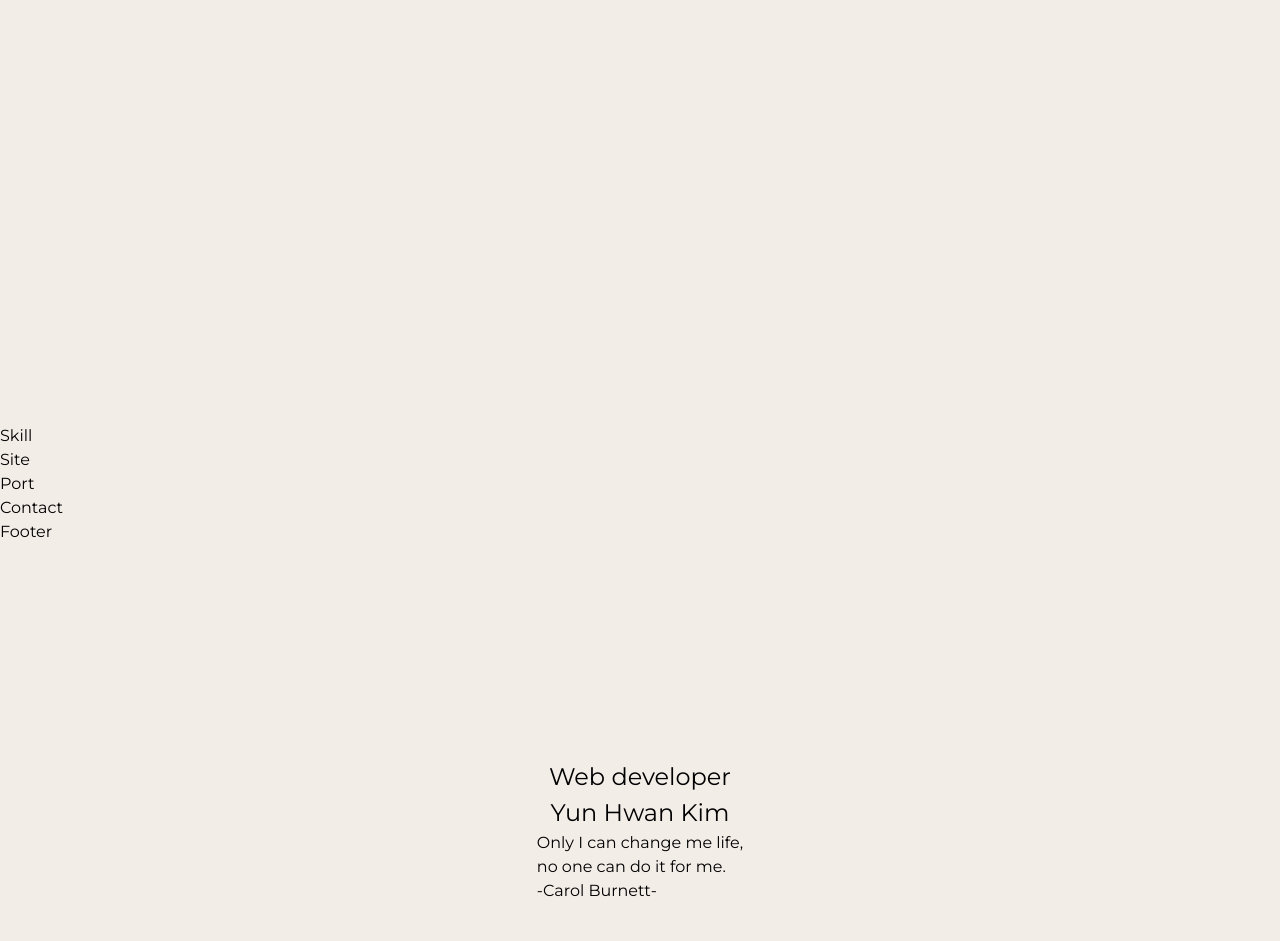
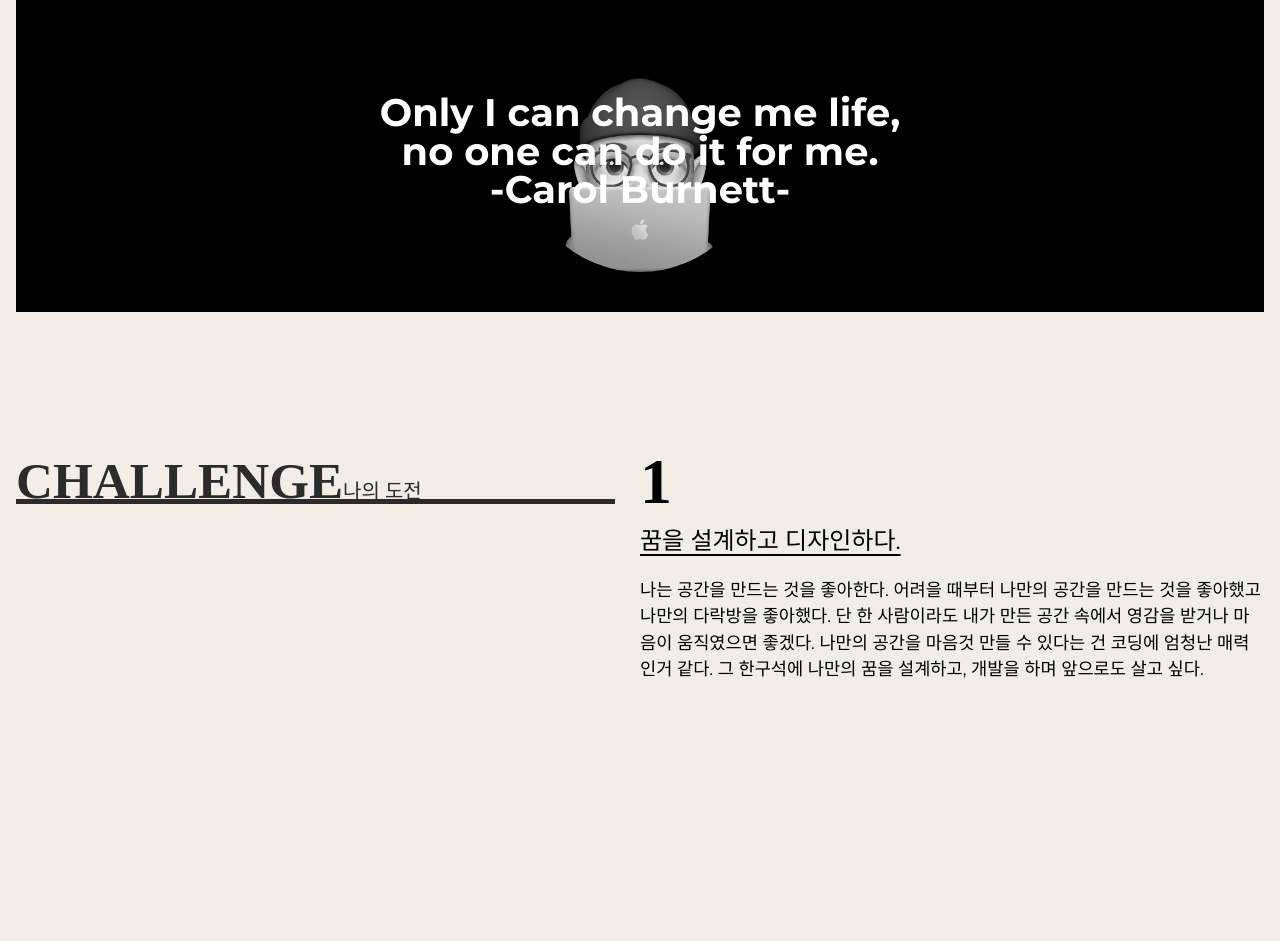
Before and after one commit to Hwan-96/port2024, a React (Create React App) app: page / in a window 1280 px wide. Shown: the part 400-1341 px from the top of the page. Built offline with nearby package versions, Linux system fonts and the light colour scheme; a small style sheet from the web is missing; a web font is replaced by a local one.

Commit message:
update 240313

```diff
--- a/src/assets/scss/section/_intro.scss
+++ b/src/assets/scss/section/_intro.scss
@@ -1,18 +1,69 @@
-#intro {
+#intro{
   height: 100vh;
 }
-
-.intro-inner {
+.intro-inner{
   width: 100%;
   height: 100%;
   display: flex;
-  align-items: center;
+  align-items: flex-start;
   justify-content: center;
   flex-direction: column;
   padding: 16px;
-}
 
-#canvas{
-  width: 100%;
-  height: 100%;
-}
+  .intro-title{
+    font-size: 10vw;
+    line-height: 1;
+    font-weight: 700;
+    white-space: nowrap;
+    text-indent: -.5vw;
+    letter-spacing: -.3vw;
+    span{
+      display: block;
+    }
+  }
+  .intro-text{
+    width: 100%;
+    height: 40vh;
+    background-color: var(--black);
+    color: var(--white);
+    display: flex;
+    align-items: center;
+    justify-content: center;
+    flex-direction: column;
+    position: relative;
+    cursor: pointer;
+
+    .text{
+      font-size: 3vw;
+      line-height: 1;
+      font-weight: 700;
+      text-align: center;
+      position: relative;
+      z-index: 100;
+      transition: all .35s;
+
+      @media (max-width: 800px) {
+        font-size: 24px;
+      }
+    }
+    .img{
+      position: absolute;
+      top: 50%;
+      left: 50%;
+      transform: translate(-50%,-50%);
+      width: 30vh;
+      height: 30vh;
+      border-radius: 50%;
+      overflow: hidden;
+      transition: all .3s;
+      filter: grayscale(100%);
+
+      @media (max-width: 320px) {
+        width: 20vh;
+        height: 20vh;
+      }
+    }
+    &:hover .text{opacity: 0;}
+    &:hover .img{filter: grayscale(0);}
+  }
+}// .intro-inner
--- a/src/assets/scss/section/_skill.scss
+++ b/src/assets/scss/section/_skill.scss
@@ -0,0 +1,68 @@
+.skill-inner{
+  padding: 16px;
+  display: flex;
+  justify-content: space-between;
+
+  @media (max-width: 800px) {
+    flex-direction: column;
+  }
+}
+
+.skill-title{
+  position: sticky;
+  top: 70px;
+  left: 0;
+  width: 48%;
+  height: 5vw;
+  font-size: 4vw;
+  font-weight: 800;
+  line-height: 1.6;
+  font-family: var(--mainKor-font);
+  text-transform: uppercase;
+  color: var(--black100);
+  border-bottom: .4vw solid var(--black100);
+
+  @media (max-width: 800px) {
+    width: 100%;
+    margin-bottom: 10vw;
+    font-size: 30px;
+    height: auto;
+    top: 68px;
+    background-color: var(--mainBg-color);
+  }
+
+  em{
+    font-size: 1.25rem;
+    font-weight: 400;
+    line-height: 2;
+  }
+}
+
+.skill-desc{
+  width: 50%;
+
+  @media (max-width: 800px) {
+    width: 100%;
+  }
+
+  span{
+    font-size: 5vw;
+    line-height: 1.3;
+    font-weight: 900;
+    font-family: var(--mainNum-font);
+
+    @media (max-width: 800px) {
+      font-size: 20vw;
+    }
+  }
+  h3{
+    font-size: 1.5rem;
+    text-decoration: underline;
+    text-underline-position: under;
+    margin-bottom: 1.1rem;
+  }
+  p{
+    margin-bottom: 30vh;
+    font-size: 1.1rem;
+  }
+}
--- a/src/components/Header.jsx
+++ b/src/components/Header.jsx
@@ -1,27 +1,6 @@
 import React, { useState } from "react";
 
-const headerNav = [
-	{
-		title: "intro",
-		url: "#intro",
-	},
-	{
-		title: "skill",
-		url: "#skill",
-	},
-	{
-		title: "site",
-		url: "#site",
-	},
-	{
-		title: "portfolio",
-		url: "#port",
-	},
-	{
-		title: "contact",
-		url: "#contact",
-	},
-];
+import { headerNav } from "../constants";
 
 const Header = () => {
 
--- a/src/components/Intro.jsx
+++ b/src/components/Intro.jsx
@@ -1,101 +1,25 @@
 import React from "react";
 
-// const canvas = document.getElementById('canvas');
-// 	const ctx = canvas.getContext('2d');
-// 	canvas.width = window.innerWidth;
-// 	canvas.height = window.innerHeight;
-
-// 	let spots = [];
-// 	let hue = 0;
-
-// 	const mouse = {
-// 		x: undefined,
-// 		y: undefined
-// 	}
-
-// 	canvas.addEventListener('mousemove',function(e){
-// 		mouse.x = e.x;
-// 		mouse.y = e.y;
-// 		for(let i = 0; i < 3; i++){
-// 			spots.push(new Particle());
-// 		}
-// 	});
-
-// 	class Particle{
-// 		constructor(){
-// 			this.x = mouse.x;
-// 			this.y = mouse.y;
-// 			this.size = Math.random() * 2 + 0.3;
-// 			this.speedX = Math.random() * 2 - 1;
-// 			this.speedY = Math.random() * 2 - 1;
-// 			this.color = 'hsl(' + hue + ', 100%, 50%)';
-// 		}
-// 		update(){
-// 			this.x += this.speedX;
-// 			this.y += this.speedY;
-// 			if(this.size > 0.1) this.size -= 0.01;
-// 		}
-// 		draw(){
-// 			ctx.fillStyle = this.color;
-// 			ctx.beginPath();
-// 			ctx.arc(this.x, this.y, this.size, 0, Math.PI * 2);
-// 			ctx.fill();
-// 		}
-// 	}
-
-// 	function handlerParticle(){
-// 		for (let i = 0; i < spots.length; i++){
-// 			spots[i].update();
-// 			spots[i].draw();
-// 			for(let j = i; j < spots.length; j++){
-// 				const dx = spots[i].x - spots[j].x;
-// 				const dy = spots[i].y - spots[j].y;
-// 				const distance = Math.sqrt(dx * dx + dy * dy);
-// 				if(distance < 90){
-// 					ctx.beginPath();
-// 					ctx.strokeStyle = spots[i].color;
-// 					ctx.lineWidth = spots[i].size / 10;
-// 					ctx.moveTo(spots[i].x, spots[i].y);
-// 					ctx.lineTo(spots[j].x, spots[j].y);
-// 					ctx.stroke();
-// 				}
-// 			}
-// 			if(spots[i].size <= 0.3){
-// 				spots.splice(i, 1); i--;
-// 			}
-// 		}
-// 	}
-
-// 	function animate(){
-// 		ctx.clearRect(0,0, canvas.width, canvas.height);
-// 		handlerParticle();
-// 		hue++;
-// 		requestAnimationFrame(animate);
-// 	}
-
-// 	window.addEventListener('resize',function(){
-// 		canvas.width = window.innerWidth;
-// 		canvas.height = window.innerHeight;
-// 	})
-
-// 	window.addEventListener('mouseout', function(){
-// 		mouse.x = undefined;
-// 		mouse.y = undefined;
-// 	})
-// 	animate();
+import about from "../assets/img/about.png";
+import { introText } from "../constants"
 
 const Intro = () => {
-
 	return(
 		<section id="intro">
-			<canvas id="canvas"></canvas>
 			<div className="intro-inner">
-				<h1 className="main-title">Web developer</h1>
-				<h2>Yun Hwan Kim</h2>
+				<h1 className="intro-title">
+					<span>{introText.title[0]}</span>
+					<span>{introText.title[1]}</span>
+				</h1>
 				<div className="intro-text">
-					<div>Only I can change me life,</div>
-					<div>no one can do it for me.</div>
-					<div>-Carol Burnett-</div>
+					<ul className="text">
+						<li>{introText.desc[0]}</li>
+						<li>{introText.desc[1]}</li>
+						<li>{introText.desc[2]}</li>
+					</ul>
+					<div className="img">
+						<img src={ about } alt="about" />
+					</div>
 				</div>
 			</div>
 		</section>
--- a/src/components/Skill.jsx
+++ b/src/components/Skill.jsx
@@ -1,7 +1,24 @@
 import React from "react";
 
+import { skillText } from "../constants";
+
 const Skill = () => {
-    return <div>Skill</div>;
+    return (
+      <section id="skill">
+        <div className="skill-inner">
+          <h2 className="skill-title">Challenge<em>나의 도전</em></h2>
+          <div className="skill-desc">
+            {skillText.map((skill,key)=>(
+              <div>
+                <span>{key+1}</span>
+                <h3>{skill.title}</h3>
+                <p>{skill.desc}</p>
+              </div>
+            ))}
+          </div>
+        </div>
+      </section>
+    );
 };
 
 export default Skill;
--- /dev/null
+++ b/src/constants/index.js
@@ -0,0 +1,53 @@
+// import port01 from "../assets/img/port01.jpg";
+// import port02 from "../assets/img/port02.jpg";
+// import port03 from "../assets/img/port03.jpg";
+// import port04 from "../assets/img/port04.jpg";
+// import port05 from "../assets/img/port05.jpg";
+// import port06 from "../assets/img/port06.jpg";
+// import port07 from "../assets/img/port07.jpg";
+// import port08 from "../assets/img/port08.jpg";
+// import port09 from "../assets/img/port09.jpg";
+// import port10 from "../assets/img/port10.jpg";
+
+export const headerNav = [
+	{
+		title: "intro",
+		url: "#intro",
+	},
+	{
+		title: "skill",
+		url: "#skill",
+	},
+	{
+		title: "site",
+		url: "#site",
+	},
+	{
+		title: "portfolio",
+		url: "#port",
+	},
+	{
+		title: "contact",
+		url: "#contact",
+	},
+];
+
+export const introText = {
+	title: ["Web developer","Yun Hwan Kim"],
+	desc: ["Only I can change me life,","no one can do it for me.","-Carol Burnett-"]
+}
+
+export const skillText = [
+  {
+    title: "꿈을 설계하고 디자인하다.",
+    desc: "나는 공간을 만드는 것을 좋아한다. 어려을 때부터 나만의 공간을 만드는 것을 좋아했고 나만의 다락방을 좋아했다. 단 한 사람이라도 내가 만든 공간 속에서 영감을 받거나 마음이 움직였으면 좋겠다. 나만의 공간을 마음것 만들 수 있다는 건 코딩에 엄청난 매력인거 같다. 그 한구석에 나만의 꿈을 설계하고, 개발을 하며 앞으로도 살고 싶다.",
+  },
+  {
+    title: "열심히 할수록 기회는 따른다.",
+    desc: "운이 좋은 사람은 없다. 단지 운을 만들 뿐이다. 운을 만들기 위해서는 내가 좋아하는 일이나 내가 하고 싶은 일에 몰두하면 된다. 몰두 하다보면 길이 보이고 방향이 보이게 된다. 운이란 고된 노동과 노력을 통해 스스로 만들어 내는 것이다.",
+  },
+  {
+    title: "나에게 정직하다.",
+    desc: "정직은 다른 사람보다 나에게 큰 의미를 부여해야 한다. 자신이 정직하지 않으면 진정으로 원하는 일을 열정적으로 밀고 나갈 수 없다. 마음에서 우러나오는 일을 해야 정직해지며 삶을 더 즐길 줄 알게 된다.",
+  },
+];
```
Also changed, not shown: src/assets/img/about.png (added).
